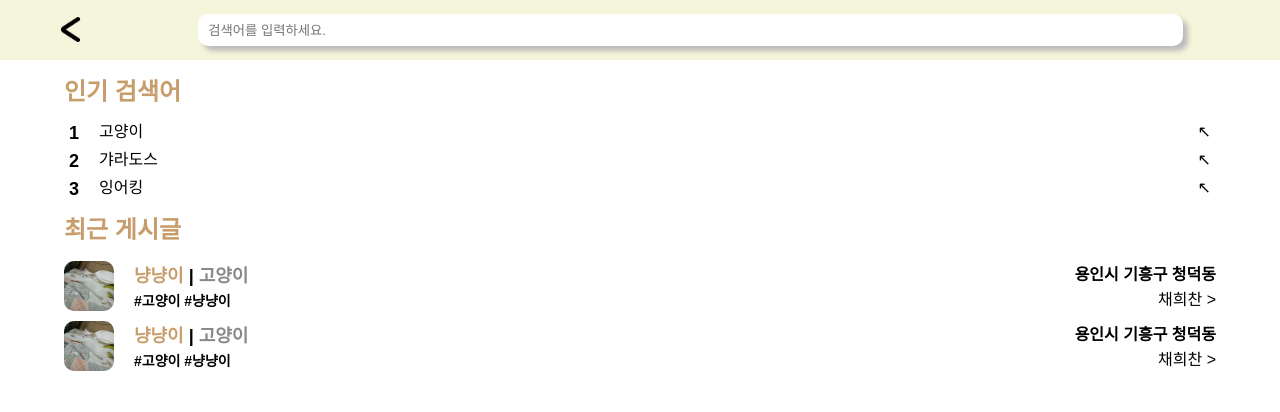
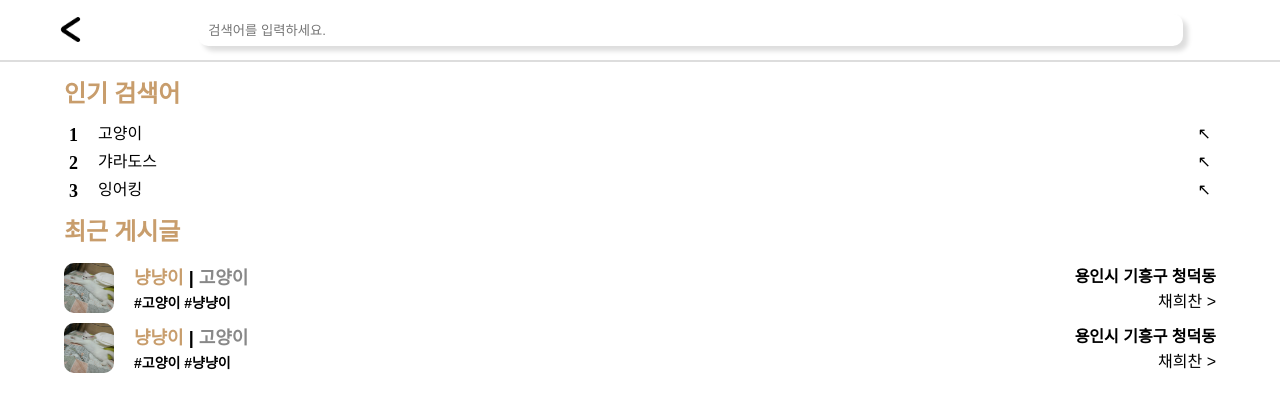
Before and after one commit to woojoung1217/Zootopia, a Django app: template Zootopia/Animal/templates/search.html in a window 1280 px wide. Shown: the top 412 px of the page. Run offline with Django 3.2, Linux system fonts and the light colour scheme; the template is opened without the code that fills it, so the values that code supplies are empty.

Commit message:
[FE] 스타일: 검색 상단 부분 디자인 변경(희찬)

```diff
--- a/Zootopia/Animal/static/css/search.css
+++ b/Zootopia/Animal/static/css/search.css
@@ -1,5 +1,4 @@
 html {
-  font-family: "NanumSquareRound", sans-serif;
   font-size: 10px;
 }
 
@@ -17,7 +16,7 @@ html {
 #header {
   width: 100%;
   height: 60px;
-  background-color: beige;
+  border-bottom: 2px solid #dddddd;
   display: flex;
   justify-content: space-around;
   align-items: center;
@@ -38,7 +37,7 @@ html {
   padding-left: 10px;
   border: none;
   border-radius: 10px;
-  box-shadow: 5px 5px 5px #bbbbbb;
+  box-shadow: 5px 5px 5px #dddddd;
 }
 
 #mainContainer {
```
